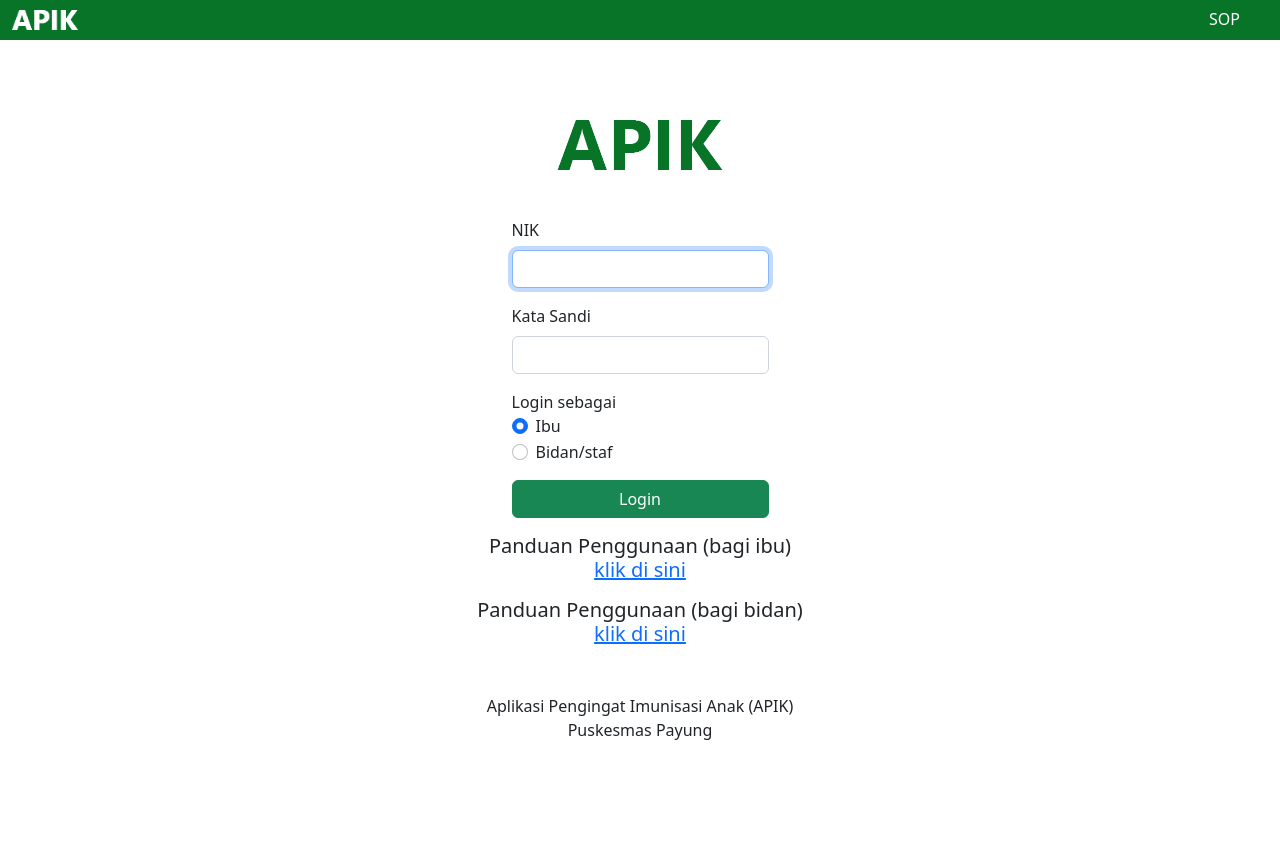
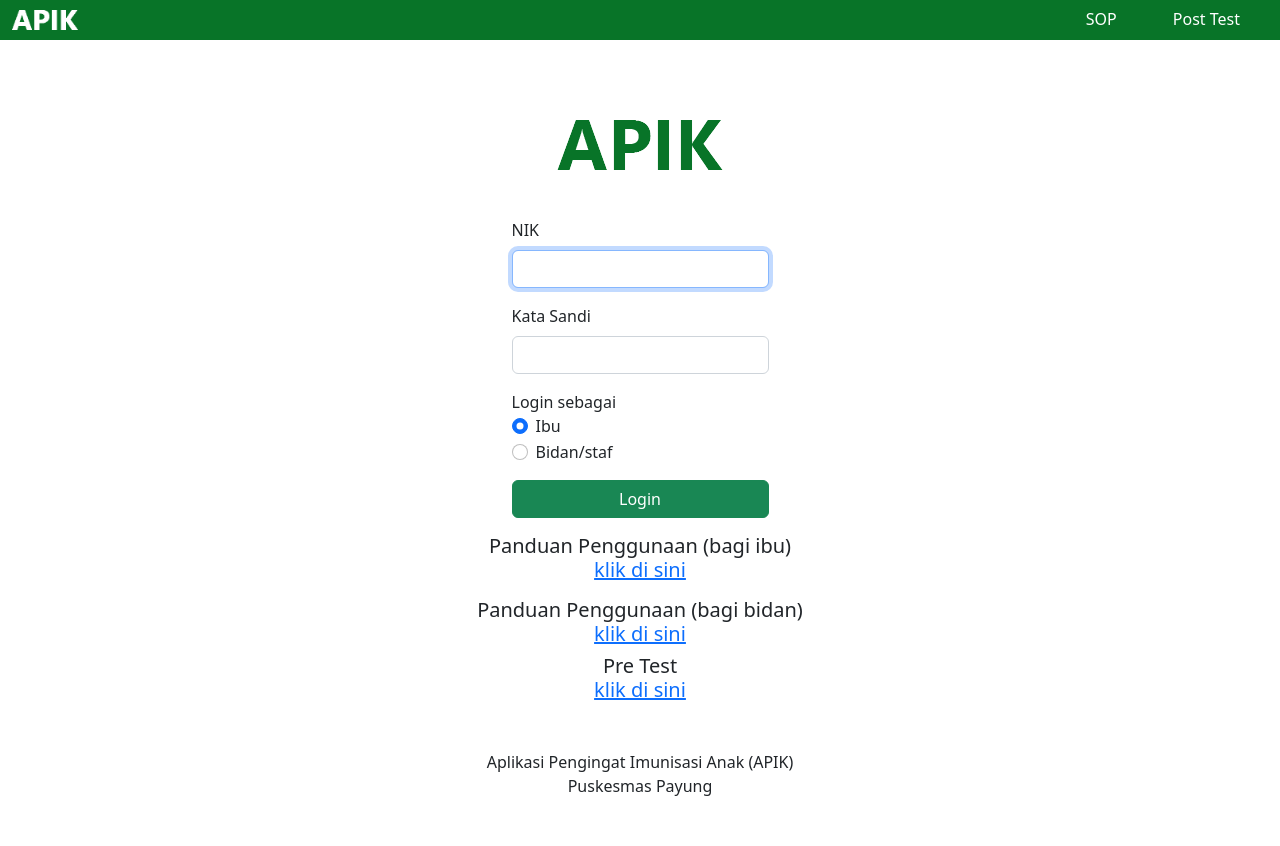
Before and after one commit to GottfriedCP/apik, a Django app: template apik/templates/apik/login.html in a window 1280 px wide. Before the commit the page ends 740 px from the top, so only its background shows below. Run offline with Django 4.2, Linux system fonts and the light colour scheme; the template is opened without the code that fills it, so the values that code supplies are empty; some libraries are stand-ins or nearby versions.

Commit message:
pre & post test

```diff
--- a/apik/templates/apik/elem/navbar.html
+++ b/apik/templates/apik/elem/navbar.html
@@ -7,7 +7,12 @@
     </div>
     <div class="d-flex">
         <div>
-            <button style="color: white; text-decoration: none;" type="button" class="btn"><a href="{% static 'apik/doc/sop.pdf' %}">SOP</a></button>
+            <button style="color: white; text-decoration: none;" type="button" class="btn"><a
+                    href="{% static 'apik/doc/sop.pdf' %}">SOP</a></button>
+        </div>
+        <div>
+            <button style="color: white; text-decoration: none;" type="button" class="btn"><a
+                    href="http://bit.ly/Posttest-APIK" target="_blank">Post Test</a></button>
         </div>
         {% if request.user.is_authenticated %}
         <form method="POST" action="{% url 'apik:logout' %}">
--- a/apik/templates/apik/login.html
+++ b/apik/templates/apik/login.html
@@ -47,6 +47,7 @@
     <div>
         <h5 class="text-center mb-3">Panduan Penggunaan (bagi ibu)<br><a href="{% static 'apik/img/apik_ibu.jpg' %}">klik di sini</a></h5>
         <h5 class="text-center">Panduan Penggunaan (bagi bidan)<br><a href="{% static 'apik/img/apik_bidan.jpg' %}">klik di sini</a></h5>
+        <h5 class="text-center">Pre Test<br><a href="http://bit.ly/Pretest_APIK" target="_blank">klik di sini</a></h5>
     </div>
 </div>
 {% endblock %}
```
